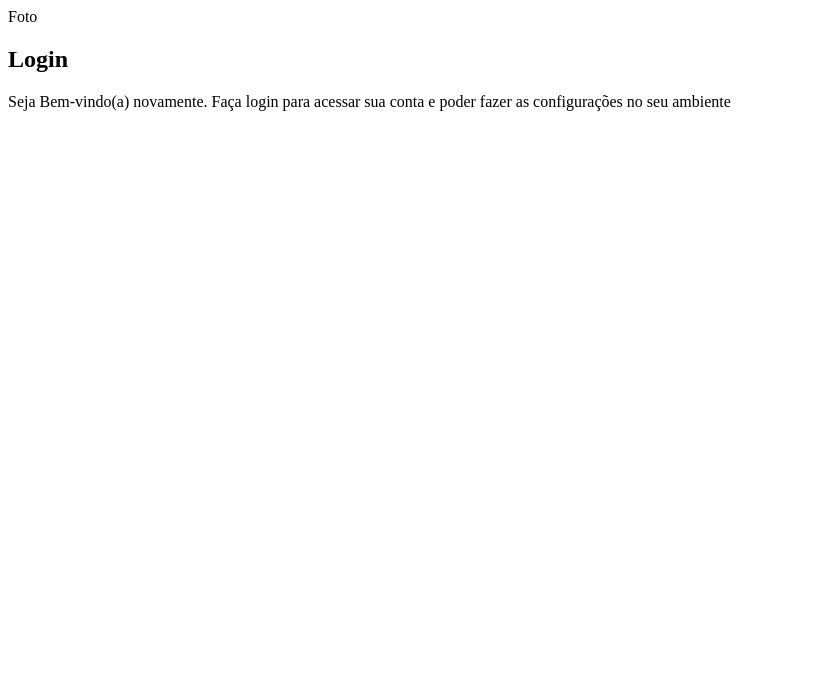
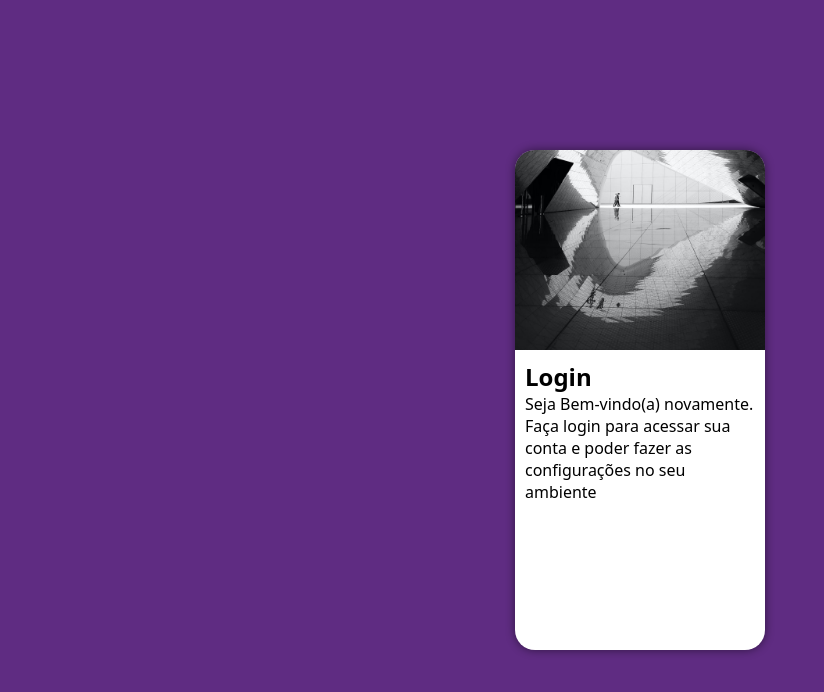
Before and after one commit to DouglaSchmitzz/projeto-login, a plain HTML site: page index.html in a window 1280 px wide. Shown: the whole page, without its empty margins (0-824 px from the left). Drawn offline with Linux system fonts and the light colour scheme.

Commit message:
construindo tela de login

```diff
--- a/estilos/style.css
+++ b/estilos/style.css
@@ -5,3 +5,51 @@
   Verde: #49a09d
   lilas: #5f2c82
   */
+
+* {
+  font-family: system-ui, -apple-system, BlinkMacSystemFont, "Segoe UI", Roboto,
+    Oxygen, Ubuntu, Cantarell, "Open Sans", "Helvetica Neue", sans-serif;
+  padding: 0px;
+  margin: 0px;
+  box-sizing: border-box;
+}
+
+body,
+html {
+  background-color: #5f2c82;
+  height: 100vh;
+  width: 100vw;
+}
+
+main {
+  position: relative;
+  height: 100vh;
+  width: 100vw;
+}
+
+section#login {
+  position: absolute;
+  top: 50%;
+  left: 50%;
+  transform: translate(-50%, -50%);
+  overflow: hidden;
+
+  background-color: white;
+  width: 250px;
+  height: 500px;
+  border-radius: 20px;
+  box-shadow: 0px 0px 10px rgba(0, 0, 0, 0.497);
+}
+
+section#login > div#imagem {
+  display: block;
+  background: #5f2c82 url(../imagens/pexels-berk-ozdemir-3779814.jpg) no-repeat;
+  background-size: cover;
+  background-position: left bottom;
+  height: 200px;
+}
+
+section#login > div#formulario {
+    display: block;
+    padding: 10px;
+}
--- a/index.html
+++ b/index.html
@@ -9,17 +9,17 @@
   <body>
     <main>
       <section id="login">
-        <div id="imagem">Foto</div>
+        <div id="imagem">
+          <!-- Aqui vai a imagem nas CSS -->
+        </div>
 
         <div id="formulario">
           <h1>Login</h1>
-            <p>
-                Seja Bem-vindo(a) novamente. Faça login para acessar sua conta e
-                poder fazer as configurações no seu ambiente
-            </p>
-            <form action="login.php" method="post">
-
-            </form>
+          <p>
+            Seja Bem-vindo(a) novamente. Faça login para acessar sua conta e
+            poder fazer as configurações no seu ambiente
+          </p>
+          <form action="login.php" method="post"></form>
         </div>
       </section>
     </main>
```
